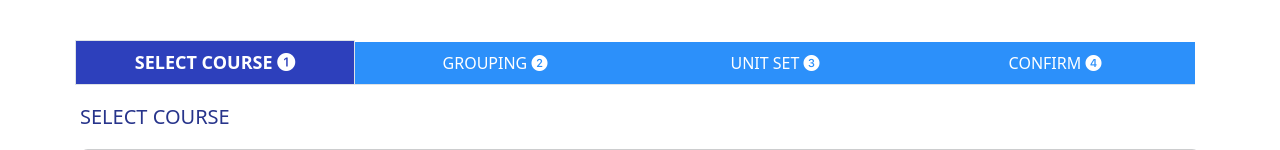
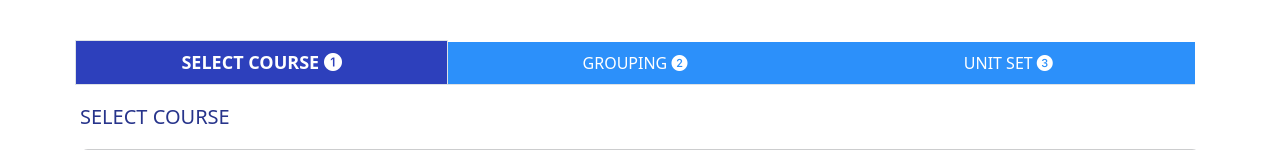
Before and after one commit to TonyyZzz/CITS5206-Team16-UnitSetBuilder, a Flask app: page /select-course in a window 1280 px wide. Shown: the part 50-200 px from the top of the page. Run offline with Flask 3, Linux system fonts and the light colour scheme; the visitor is signed in with stand-in values (Sample User, id 1).

Commit message:
remove the last step of path (Confirm)

```diff
--- a/app/templates/grouping-page.html
+++ b/app/templates/grouping-page.html
@@ -20,9 +20,6 @@
                 </div>
                 <div class="nav-item">
                     <a class="nav-link" data-index="2">UNIT SET <i class="bi bi-3-circle-fill"></i></a>
-                </div>
-                <div class="nav-item">
-                    <a class="nav-link" data-index="3">CONFIRM <i class="bi bi-4-circle-fill"></i></a>
                 </div>
             </div>
         </div>
--- a/app/templates/select-course.html
+++ b/app/templates/select-course.html
@@ -26,9 +26,6 @@
                 </div>
                 <div class="nav-item">
                     <a class="nav-link" data-index="2">UNIT SET <i class="bi bi-3-circle-fill"></i></a>
-                </div>
-                <div class="nav-item">
-                    <a class="nav-link" data-index="3">CONFIRM <i class="bi bi-4-circle-fill"></i></a>
                 </div>
             </div>
         </div>
--- a/app/templates/unit_set.html
+++ b/app/templates/unit_set.html
@@ -20,9 +20,6 @@
     </div>
     <div class="nav-item">
         <a class="nav-link active" data-index="2">UNIT SET <i class="bi bi-3-circle-fill"></i></a>
-    </div>
-    <div class="nav-item">
-        <a class="nav-link" data-index="3">CONFIRM <i class="bi bi-4-circle-fill"></i></a>
     </div>
 </div>
 </div>
```
